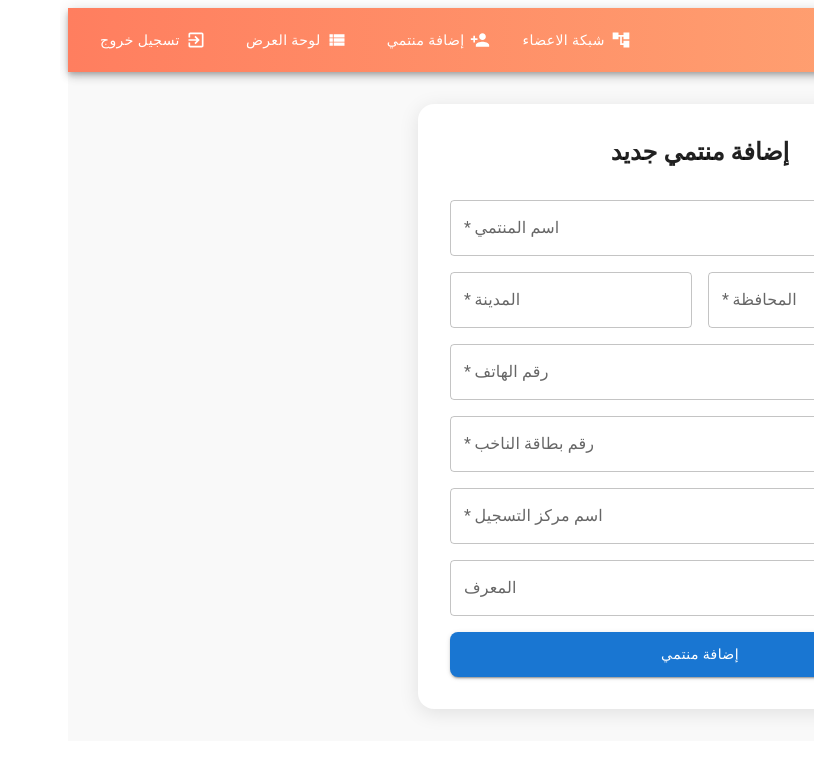
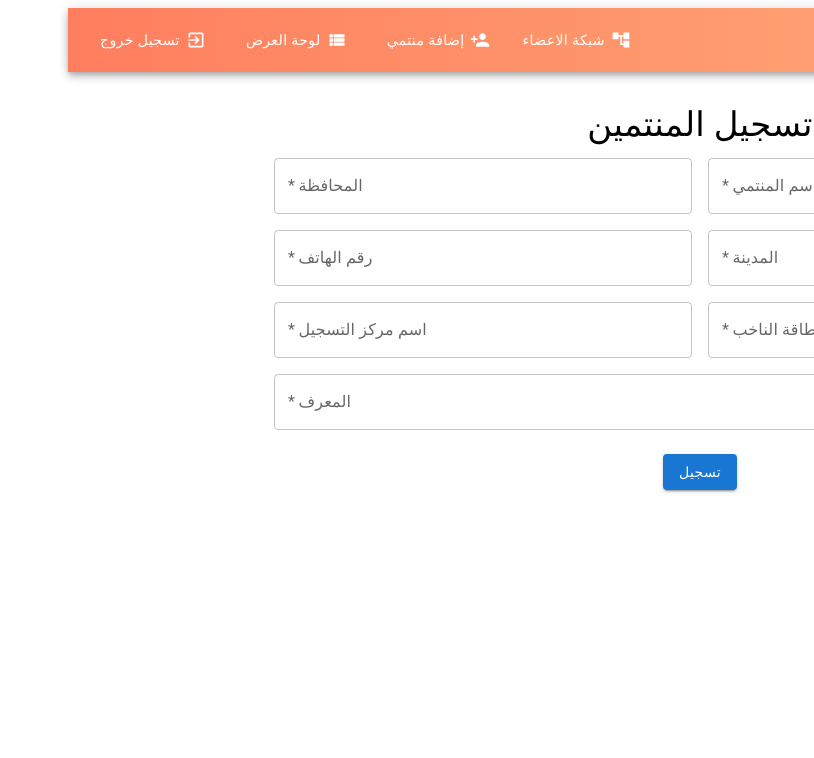
Before and after one commit to omarvbnet/qadimoon, a Next.js app: page /addMontami in a window 1280 px wide. Shown: the top 758 px of the page, without its empty margins (466-1280 px from the left). Built offline with nearby package versions, Linux system fonts and the light colour scheme; sample sign-in values are in the browser's storage.

Commit message:
Update page.js

```diff
--- a/app/addMontami/page.js
+++ b/app/addMontami/page.js
@@ -1,34 +1,48 @@
 'use client';
-import { useState, useEffect } from 'react';
-import { Box, TextField, Button, Typography, Select, MenuItem, FormControl, InputLabel, Grid, Paper, Snackbar, Alert } from '@mui/material';
+import { useState } from 'react';
+import { TextField, Autocomplete, Container, Typography, Grid, Button, Box, CircularProgress } from '@mui/material';
 
-export default function AddMontami() {
+export default function AddMontameen() {
     const [formData, setFormData] = useState({
         name: '',
-    province: '',
+        governorate: '',
         city: '',
-    phone_number: '',
-    voter_id_number: '',
-    registration_center_name: '',
-    identifier: '',
+        phone: '',
+        voterCard: '',
+        registrationCenter: '',
+        identifier: null, // معرف المستخدم المختار
     });
 
-  const [identifiers, setIdentifiers] = useState([]);
-  const [snackbar, setSnackbar] = useState({ open: false, message: '', severity: 'success' });
-
-  // جلب قائمة المعرفين
-  useEffect(() => {
-    const fetchIdentifiers = async () => {
-      const response = await fetch('/api/getIdentifiers');
-      const data = await response.json();
-      setIdentifiers(data);
-    };
-
-    fetchIdentifiers();
-  }, []);
+    const [identifiers, setIdentifiers] = useState([]); // قائمة المعرفين المتاحة
+    const [loading, setLoading] = useState(false);
 
     const handleChange = (e) => {
         setFormData({ ...formData, [e.target.name]: e.target.value });
+    };
+
+    const handleSearch = async (event, value) => {
+        const query = value.trim();
+        if (query.length === 0) {
+            setIdentifiers([]);
+            return;
+        }
+
+        setLoading(true);
+        try {
+            const response = await fetch(`/api/searchIdentifiers?query=${encodeURIComponent(query)}`);
+
+            if (!response.ok) {
+                const errorData = await response.json(); // استخراج تفاصيل الخطأ
+                throw new Error(`HTTP error! Status: ${response.status}, Message: ${errorData.message}, Details: ${errorData.error}`);
+            }
+
+            const data = await response.json();
+            console.log('✅ Response data:', data);
+            setIdentifiers(data);
+        } catch (error) {
+            console.error('❌ Error fetching identifiers:', error.message);
+        }
+        setLoading(false);
     };
 
     const handleSubmit = async (e) => {
@@ -41,51 +55,25 @@ export default function AddMontami() {
         });
 
         if (response.ok) {
-      setSnackbar({ open: true, message: 'تم إضافة المنتمي بنجاح!', severity: 'success' });
+            alert('تم إضافة المنتمي بنجاح!');
         } else {
-      setSnackbar({ open: true, message: 'حدث خطأ أثناء إضافة المنتمي.', severity: 'error' });
+            alert('حدث خطأ أثناء إضافة المنتمي.');
         }
     };
 
-  const handleCloseSnackbar = () => {
-    setSnackbar({ ...snackbar, open: false });
-  };
-
     return (
-    <Box
-      sx={{
-        backgroundColor: '#f9f9f9',
-        minHeight: '60vh',
-        display: 'flex',
-        justifyContent: 'center',
-        alignItems: 'center',
-        padding: 4,
-        direction:'rtl'
-      }}
-    >
-      <Paper
-        elevation={3}
-        sx={{
-          padding: 4,
-          borderRadius: 4,
-          maxWidth: 500,
-          width: '100%',
-          boxShadow: '0px 4px 20px rgba(0, 0, 0, 0.1)',
-        }}
-      >
-        <Typography variant="h5" sx={{    direction:'rtl' , marginBottom: 4, textAlign: 'center', fontWeight: 'bold' }}>
-          إضافة منتمي جديد
+        <Container maxWidth="md" sx={{ mt: 4 }}>
+            <Typography variant="h4" gutterBottom align="center">
+                تسجيل المنتمين
             </Typography>
-        <form onSubmit={handleSubmit}>
+            <Box component="form" onSubmit={handleSubmit} noValidate>
                 <Grid container spacing={2}>
-            <Grid item sx={{   direction:'rtl'}} xs={12}>
+                    <Grid item xs={12} sm={6}>
                         <TextField
-               sx={{ textAlign:'right'}}
                             fullWidth
                             label="اسم المنتمي"
                             name="name"
-                variant="outlined"
-
+                            value={formData.name}
                             onChange={handleChange}
                             required
                         />
@@ -94,8 +82,8 @@ export default function AddMontami() {
                         <TextField
                             fullWidth
                             label="المحافظة"
-                name="province"
-                variant="outlined"
+                            name="governorate"
+                            value={formData.governorate}
                             onChange={handleChange}
                             required
                         />
@@ -105,91 +93,78 @@ export default function AddMontami() {
                             fullWidth
                             label="المدينة"
                             name="city"
-                variant="outlined"
+                            value={formData.city}
+                            onChange={handleChange}
+                            required
+                        />
+                    </Grid>
+                    <Grid item xs={12} sm={6}>
+                        <TextField
+                            fullWidth
+                            label="رقم الهاتف"
+                            name="phone"
+                            value={formData.phone}
+                            onChange={handleChange}
+                            required
+                        />
+                    </Grid>
+                    <Grid item xs={12} sm={6}>
+                        <TextField
+                            fullWidth
+                            label="رقم بطاقة الناخب"
+                            name="voterCard"
+                            value={formData.voterCard}
+                            onChange={handleChange}
+                            required
+                        />
+                    </Grid>
+                    <Grid item xs={12} sm={6}>
+                        <TextField
+                            fullWidth
+                            label="اسم مركز التسجيل"
+                            name="registrationCenter"
+                            value={formData.registrationCenter}
                             onChange={handleChange}
                             required
                         />
                     </Grid>
                     <Grid item xs={12}>
+                        <Autocomplete
+                            freeSolo
+                            options={identifiers}
+                            getOptionLabel={(option) => option.name || ''}
+                            onInputChange={handleSearch}
+                            onChange={(event, newValue) => {
+                                setFormData({ ...formData, identifier: newValue ? newValue.id : null });
+                            }}
+                            loading={loading}
+                            renderInput={(params) => (
                                 <TextField
+                                    {...params}
+                                    label="المعرف"
+                                    variant="outlined"
                                     fullWidth
-                label="رقم الهاتف"
-                name="phone_number"
-                variant="outlined"
-                onChange={handleChange}
                                     required
+                                    InputProps={{
+                                        ...params.InputProps,
+                                        endAdornment: (
+                                            <>
+                                                {loading ? <CircularProgress color="inherit" size={20} /> : null}
+                                                {params.InputProps.endAdornment}
+                                            </>
+                                        ),
+                                    }}
+                                />
+                            )}
                         />
                     </Grid>
-            <Grid item xs={12}>
-              <TextField
-                fullWidth
-                label="رقم بطاقة الناخب"
-                name="voter_id_number"
-                variant="outlined"
-                onChange={handleChange}
-                required
-              />
                 </Grid>
-            <Grid item xs={12}>
-              <TextField
-                fullWidth
-                label="اسم مركز التسجيل"
-                name="registration_center_name"
-                variant="outlined"
-                onChange={handleChange}
-                required
-              />
-            </Grid>
-            <Grid item xs={12}>
-              <FormControl fullWidth>
-                <InputLabel>المعرف</InputLabel>
-                <Select
-                  name="identifier"
-                  value={formData.identifier}
-                  onChange={handleChange}
-                  required
-                >
-                  <MenuItem value="">
-                    <em>اختر المعرف</em>
-                  </MenuItem>
-                  {identifiers.map((identifier) => (
-                    <MenuItem key={identifier.id} value={identifier.id}>
-                      {identifier.name}
-                    </MenuItem>
-                  ))}
-                </Select>
-              </FormControl>
-            </Grid>
-            <Grid item xs={12}>
-              <Button
-                type="submit"
-                variant="contained"
-                fullWidth
-                sx={{
-                  backgroundColor: '#1976d2',
-                  color: '#fff',
-                  padding: '10px 20px',
-                  borderRadius: 2,
-                  '&:hover': { backgroundColor: '#1565c0' },
-                }}
-              >
-                إضافة منتمي
+                <Box sx={{ mt: 3, textAlign: 'center' }}>
+                    <Button type="submit" variant="contained" color="primary">
+                        تسجيل
                     </Button>
-            </Grid>
-          </Grid>
-        </form>
-      </Paper>
-      {/* Snackbar Component */}
-      <Snackbar
-        open={snackbar.open}
-        autoHideDuration={4000}
-        onClose={handleCloseSnackbar}
-        anchorOrigin={{ vertical: 'top', horizontal: 'center' }}
-      >
-        <Alert onClose={handleCloseSnackbar} severity={snackbar.severity} sx={{ width: '100%' }}>
-          {snackbar.message}
-        </Alert>
-      </Snackbar>
                 </Box>
+            </Box>
+        </Container>
     );
 }
```
Lines whose indentation alone changed are shown as unchanged.
